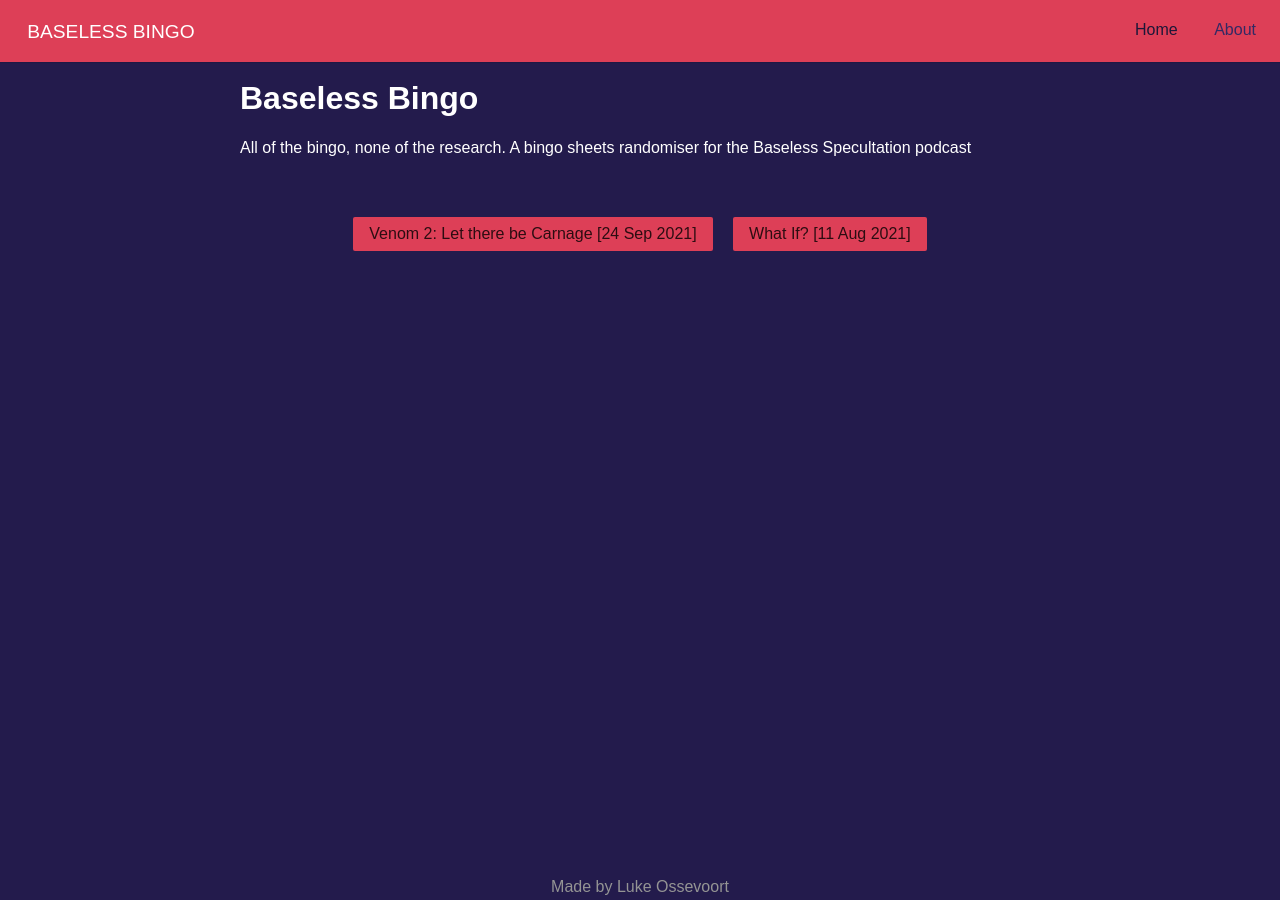
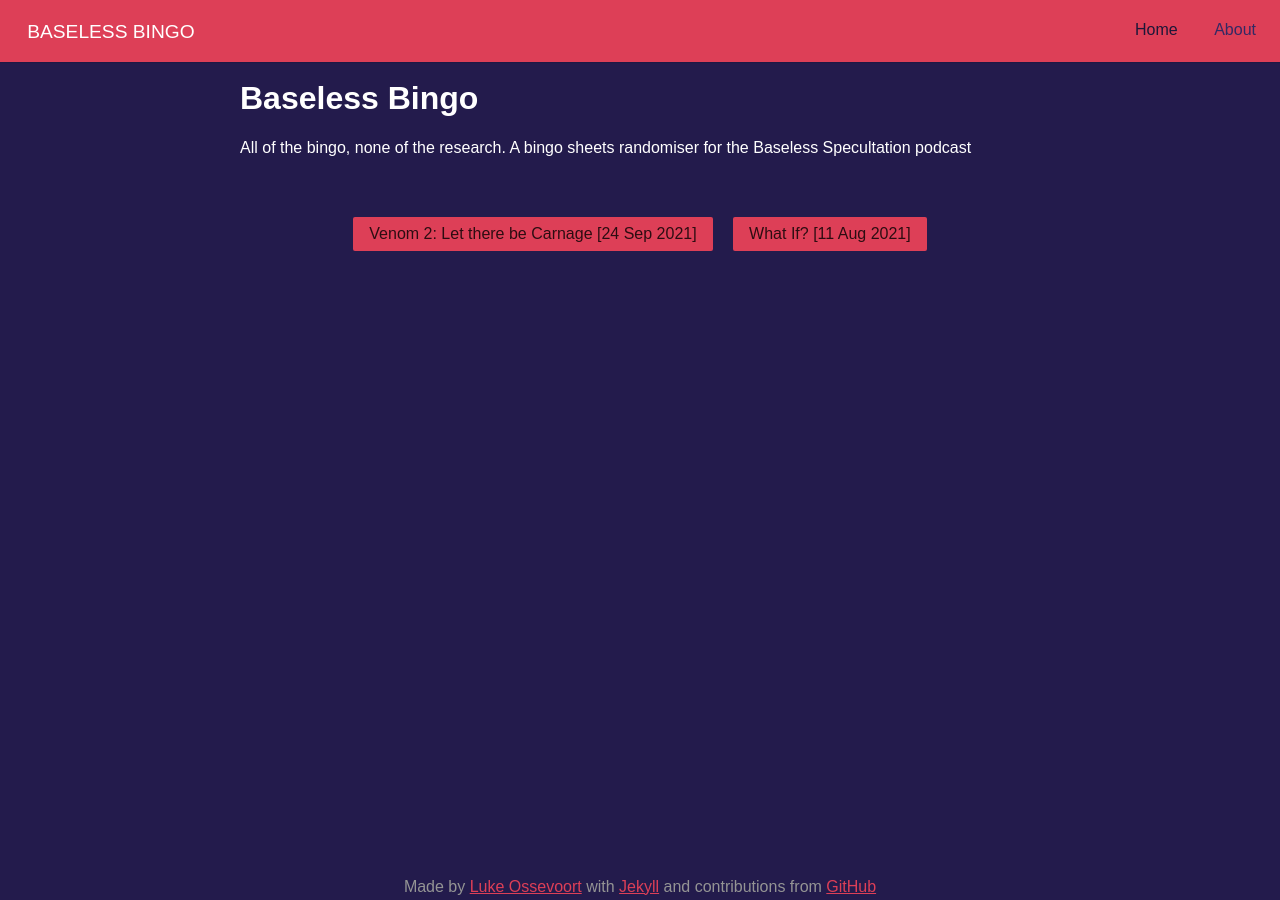
Before and after one commit to Sumblefore/baseless.bingo, a Jekyll site: the page built from src/index.markdown, in a window 1280 px wide. Built offline with Jekyll 4.4.1, drawn with Linux system fonts in a browser that asks for light colours; nearby versions of some CDN libraries.

Commit message:
Updated footer to contain more information

```diff
--- a/src/_config.yml
+++ b/src/_config.yml
@@ -21,6 +21,8 @@
 title: Baseless Bingo
 email: luke@ossevoort.xyz
 author: Luke Ossevoort
+authorlink: https://github.com/LukeOssevoort
+github: https://github.com/LukeOssevoort
 keywords: Comedy, Podcast
 description: >- # this means to ignore newlines until "baseurl:"
   Baseless Bingo - All of the bingo, none of the research.
--- a/src/_includes/footer.html
+++ b/src/_includes/footer.html
@@ -1,3 +1,3 @@
 <div class="footer is-center">
-    Made by Luke Ossevoort
+    Made by <a href="{{ site.authorlink }}">{{ site.author }}</a> with <a href="https://jekyllrb.com/">Jekyll</a> and contributions from <a href="{{ site.github }}">GitHub</a>
 </div>
```
